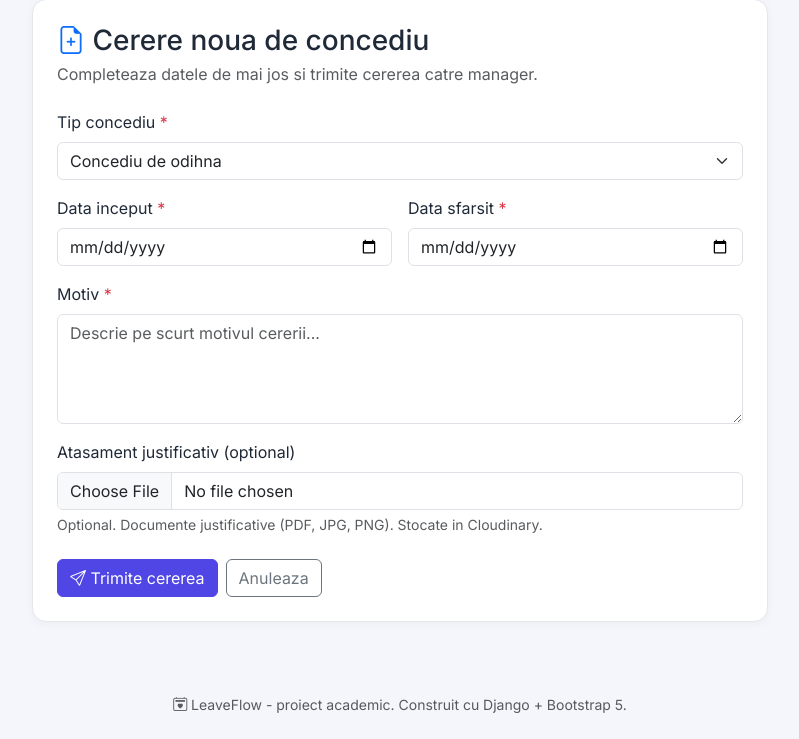
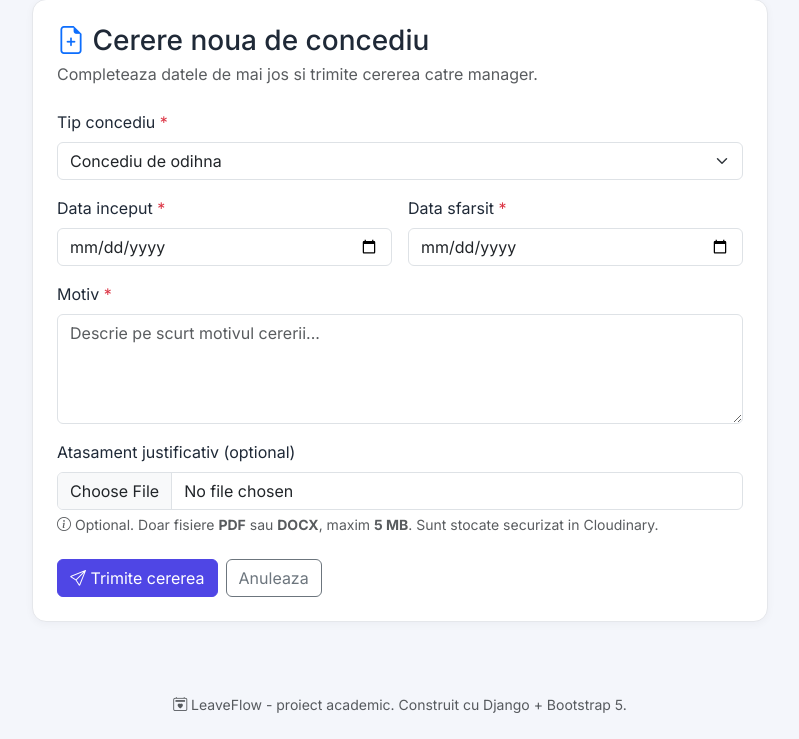
Before and after one commit to cringasuelisa/LeaveFlow, a Django app: page /leaves/requests/new/ in a window 1280 px wide. Shown: the part 81-820 px from the top of the page, without its empty margins (240-1039 px from the left). Run offline with Django 4.2, Linux system fonts and the light colour scheme; the visitor is signed in with stand-in values (Sample User, id 1).

Commit message:
validare atasament

```diff
--- a/leaves/forms.py
+++ b/leaves/forms.py
@@ -40,6 +40,19 @@ class RegisterForm(UserCreationForm):
 # ---------------------------------------------------------------------------
 # Cerere concediu
 # ---------------------------------------------------------------------------
+# Configurare atasamente
+ALLOWED_ATTACHMENT_EXTENSIONS = {".pdf", ".docx"}
+ALLOWED_ATTACHMENT_MIME_TYPES = {
+    "application/pdf",
+    "application/vnd.openxmlformats-officedocument.wordprocessingml.document",
+    # unele browsere trimit alte mime-types pentru docx, deci verificam si extensia
+    "application/octet-stream",
+    "application/msword",
+}
+MAX_ATTACHMENT_SIZE_MB = 5
+MAX_ATTACHMENT_SIZE_BYTES = MAX_ATTACHMENT_SIZE_MB * 1024 * 1024
+
+
 class LeaveRequestForm(forms.ModelForm):
     class Meta:
         model = LeaveRequest
@@ -50,8 +63,49 @@ class LeaveRequestForm(forms.ModelForm):
             "end_date": forms.DateInput(attrs={"type": "date", "class": "form-control"}),
             "reason": forms.Textarea(attrs={"class": "form-control", "rows": 4,
                                             "placeholder": "Descrie pe scurt motivul cererii..."}),
-            "attachment": forms.ClearableFileInput(attrs={"class": "form-control"}),
+            "attachment": forms.ClearableFileInput(attrs={
+                "class": "form-control",
+                "accept": ".pdf,.docx,application/pdf,application/vnd.openxmlformats-officedocument.wordprocessingml.document",
+            }),
         }
+        help_texts = {
+            "attachment": (
+                f"Optional. Doar fisiere <strong>PDF</strong> sau <strong>DOCX</strong>, "
+                f"maxim <strong>{MAX_ATTACHMENT_SIZE_MB} MB</strong>."
+            ),
+        }
+
+    def clean_attachment(self):
+        f = self.cleaned_data.get("attachment")
+        if not f:
+            return f
+
+        # Dimensiune
+        if f.size > MAX_ATTACHMENT_SIZE_BYTES:
+            size_mb = f.size / (1024 * 1024)
+            raise forms.ValidationError(
+                f"Fisierul are {size_mb:.1f} MB, dar limita este de {MAX_ATTACHMENT_SIZE_MB} MB. "
+                f"Te rog incarca un fisier mai mic."
+            )
+
+        # Extensie
+        name = (getattr(f, "name", "") or "").lower()
+        ext = "." + name.rsplit(".", 1)[-1] if "." in name else ""
+        if ext not in ALLOWED_ATTACHMENT_EXTENSIONS:
+            raise forms.ValidationError(
+                "Formatul fisierului nu este acceptat. "
+                "Sunt permise doar fisiere PDF sau DOCX."
+            )
+
+        # Mime type (best-effort; nu toate browserele trimit corect)
+        ctype = getattr(f, "content_type", "") or ""
+        if ctype and ctype not in ALLOWED_ATTACHMENT_MIME_TYPES:
+            raise forms.ValidationError(
+                f"Tipul fisierului ({ctype}) nu este acceptat. "
+                f"Trebuie sa fie PDF sau DOCX."
+            )
+
+        return f
 
     def clean(self):
         cleaned = super().clean()
--- a/leaves/models.py
+++ b/leaves/models.py
@@ -9,9 +9,28 @@ from datetime import date
 
 from django.conf import settings
 from django.contrib.auth.models import AbstractUser
+from django.core.files.storage import FileSystemStorage
 from django.db import models
 from django.urls import reverse
 from django.utils import timezone
+
+
+def _attachment_storage():
+    """Storage pentru atasamente (PDF/DOCX) - raw resource pe Cloudinary."""
+    from django.conf import settings
+    if getattr(settings, "CLOUDINARY_STORAGE", {}).get("CLOUD_NAME"):
+        from cloudinary_storage.storage import RawMediaCloudinaryStorage
+        return RawMediaCloudinaryStorage()
+    return FileSystemStorage()
+
+
+def _signature_storage():
+    """Storage pentru semnaturi - image resource pe Cloudinary."""
+    from django.conf import settings
+    if getattr(settings, "CLOUDINARY_STORAGE", {}).get("CLOUD_NAME"):
+        from cloudinary_storage.storage import MediaCloudinaryStorage
+        return MediaCloudinaryStorage()
+    return FileSystemStorage()
 
 
 # ---------------------------------------------------------------------------
@@ -105,6 +124,7 @@ class LeaveRequest(models.Model):
 
     attachment = models.FileField(
         upload_to="leaves/attachments/",
+        storage=_attachment_storage,
         blank=True,
         null=True,
         verbose_name="Atasament justificativ (optional)",
@@ -215,6 +235,7 @@ class Signature(models.Model):
     )
     image = models.ImageField(
         upload_to="leaves/signatures/",
+        storage=_signature_storage,
         verbose_name="Imagine semnatura",
         help_text="Stocata in Cloudinary in productie.",
     )
--- a/leaves/views.py
+++ b/leaves/views.py
@@ -101,7 +101,19 @@ class LeaveCreateView(LoginRequiredMixin, CreateView):
 
     def form_valid(self, form):
         form.instance.employee = self.request.user
-        response = super().form_valid(form)
+        try:
+            response = super().form_valid(form)
+        except Exception as exc:
+            # Daca apare orice problema la upload (Cloudinary, retea, fisier corupt etc.)
+            # afisam un mesaj prietenos pe formular in loc sa cada in 500.
+            form.add_error(
+                "attachment",
+                "Atasamentul nu a putut fi incarcat. "
+                "Verifica ca este un PDF sau DOCX valid si reincearca. "
+                f"(detaliu tehnic: {type(exc).__name__})"
+            )
+            return self.form_invalid(form)
+
         # Notificare email managerilor
         try:
             notify_managers_new_request(self.object)
@@ -175,14 +187,23 @@ class ApproveLeaveView(ManagerRequiredMixin, FormView):
             messages.error(self.request, "Semnatura nu a putut fi procesata. Reincearca.")
             return self.form_invalid(form)
 
-        # Marcam aprobarea
-        self.leave.mark_approved(self.request.user, note=form.cleaned_data.get("note", ""))
+        try:
+            # Marcam aprobarea
+            self.leave.mark_approved(self.request.user, note=form.cleaned_data.get("note", ""))
 
-        # Salvam semnatura (one-to-one - inlocuim daca exista)
-        Signature.objects.update_or_create(
-            leave_request=self.leave,
-            defaults={"manager": self.request.user, "image": signature_file},
-        )
+            # Salvam semnatura (one-to-one - inlocuim daca exista)
+            Signature.objects.update_or_create(
+                leave_request=self.leave,
+                defaults={"manager": self.request.user, "image": signature_file},
+            )
+        except Exception as exc:
+            form.add_error(
+                None,
+                "Semnatura nu a putut fi salvata. "
+                "Verifica ca ai semnat in caseta sau ai incarcat o imagine valida (PNG/JPG). "
+                f"(detaliu tehnic: {type(exc).__name__})"
+            )
+            return self.form_invalid(form)
 
         try:
             notify_employee_decision(self.leave)
--- a/templates/leaves/leave_form.html
+++ b/templates/leaves/leave_form.html
@@ -43,12 +43,17 @@
           <div class="mb-3">
             <label class="form-label">{{ form.attachment.label }}</label>
             {{ form.attachment }}
-            <div class="form-text">Optional. Documente justificative (PDF, JPG, PNG). Stocate in Cloudinary.</div>
-            {% for e in form.attachment.errors %}<div class="text-danger small">{{ e }}</div>{% endfor %}
+            <div class="form-text">
+              <i class="bi bi-info-circle"></i>
+              Optional. Doar fisiere <strong>PDF</strong> sau <strong>DOCX</strong>,
+              maxim <strong>5 MB</strong>. Sunt stocate securizat in Cloudinary.
+            </div>
+            <div id="attach-warning" class="text-danger small mt-1" style="display:none;"></div>
+            {% for e in form.attachment.errors %}<div class="text-danger small mt-1"><i class="bi bi-exclamation-triangle-fill"></i> {{ e }}</div>{% endfor %}
           </div>
 
           <div class="d-flex gap-2 mt-4">
-            <button class="btn btn-primary" type="submit"><i class="bi bi-send"></i> Trimite cererea</button>
+            <button class="btn btn-primary" id="submit-btn" type="submit"><i class="bi bi-send"></i> Trimite cererea</button>
             <a class="btn btn-outline-secondary" href="{% url 'dashboard' %}">Anuleaza</a>
           </div>
         </form>
@@ -57,3 +62,70 @@
   </div>
 </div>
 {% endblock %}
+
+{% block extra_js %}
+<script>
+// --- Datele cererii: end_date >= start_date ---
+(function() {
+  const startInput = document.querySelector('input[type="date"][name="start_date"]');
+  const endInput = document.querySelector('input[type="date"][name="end_date"]');
+  if (!startInput || !endInput) return;
+
+  // Functie ce sincronizeaza min-ul lui end_date cu valoarea lui start_date
+  function syncEndMin() {
+    const v = startInput.value;
+    if (v) {
+      endInput.min = v;
+      // daca end era selectat dar e acum mai mic, il resetam la valoarea de start
+      if (endInput.value && endInput.value < v) {
+        endInput.value = v;
+      }
+    } else {
+      endInput.removeAttribute('min');
+    }
+  }
+
+  startInput.addEventListener('change', syncEndMin);
+  startInput.addEventListener('input', syncEndMin);
+  // sincronizeaza si la incarcarea paginii (in caz de form re-redat dupa eroare)
+  syncEndMin();
+})();
+
+// --- Validare atasament ---
+(function() {
+  const input = document.querySelector('input[type="file"][name="attachment"]');
+  const warning = document.getElementById('attach-warning');
+  const submit = document.getElementById('submit-btn');
+  if (!input) return;
+
+  const ALLOWED_EXT = ['.pdf', '.docx'];
+  const MAX_BYTES = 5 * 1024 * 1024;
+
+  input.addEventListener('change', function() {
+    warning.style.display = 'none';
+    warning.textContent = '';
+    submit.disabled = false;
+
+    const f = input.files && input.files[0];
+    if (!f) return;
+
+    const name = f.name.toLowerCase();
+    const ext = name.includes('.') ? '.' + name.split('.').pop() : '';
+    if (!ALLOWED_EXT.includes(ext)) {
+      warning.innerHTML = '<i class="bi bi-exclamation-triangle-fill"></i> Doar fisiere PDF sau DOCX sunt permise. Ai ales <strong>' + f.name + '</strong>.';
+      warning.style.display = 'block';
+      submit.disabled = true;
+      input.value = '';
+      return;
+    }
+    if (f.size > MAX_BYTES) {
+      const mb = (f.size / 1024 / 1024).toFixed(1);
+      warning.innerHTML = '<i class="bi bi-exclamation-triangle-fill"></i> Fisierul are ' + mb + ' MB - limita este 5 MB.';
+      warning.style.display = 'block';
+      submit.disabled = true;
+      input.value = '';
+    }
+  });
+})();
+</script>
+{% endblock %}
```
Also changed, not shown: leaves/migrations/0003_alter_leaverequest_attachment_alter_signature_image.py (added).
